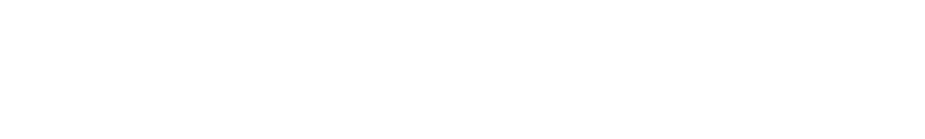
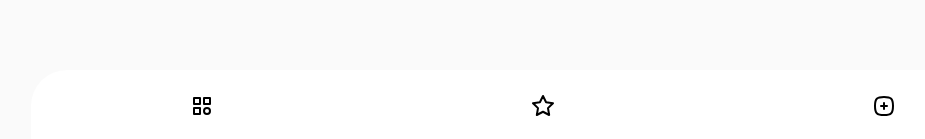
Before and after one commit to Se9oo/linklink, a Next.js app: page / in a window 1280 px wide. Shown: the part 658-797 px from the top of the page, without its empty margins (97-1022 px from the left). Built offline with nearby package versions, Linux system fonts and the light colour scheme.

Commit message:
Feat: footer 메뉴 추가

```diff
--- a/app/layout.tsx
+++ b/app/layout.tsx
@@ -35,7 +35,10 @@ export const metadata = {
 export default function RootLayout({ children }: { children: React.ReactNode }) {
   return (
     <html lang="ko">
-      <body className={`${pretendard.className} max-w-screen-lg my-0 mx-auto h-screen flex flex-col`}>{children}</body>
+      <body className={`${pretendard.className} max-w-screen-lg my-0 mx-auto h-screen flex flex-col bg-background`}>
+        {children}
+        <Footer />
+      </body>
     </html>
   );
 }
--- /dev/null
+++ b/components/footer/Footer.tsx
@@ -0,0 +1,11 @@
+import FooterMenuList from '../menu/FooterMenuList';
+
+const Footer = () => {
+  return (
+    <footer className="w-full">
+      <FooterMenuList />
+    </footer>
+  );
+};
+
+export default Footer;
--- /dev/null
+++ b/components/menu/FooterMenuList.tsx
@@ -0,0 +1,21 @@
+import { FooterMenus } from '@/constants/menu';
+
+const FooterMenuList = () => {
+  return (
+    <ul className="flex justify-between w-full text-center h-[72px] bg-white rounded-t-[36px]">
+      {FooterMenus.map((menu) => {
+        const { id, renderIcon } = menu;
+
+        return (
+          <li key={id} className="flex-1">
+            <button type="button" className="flex items-center justify-center w-full h-full cursor-pointer">
+              {renderIcon}
+            </button>
+          </li>
+        );
+      })}
+    </ul>
+  );
+};
+
+export default FooterMenuList;
--- /dev/null
+++ b/constants/menu.tsx
@@ -0,0 +1,22 @@
+import { ReactNode } from 'react';
+import { IconCategory, IconStar, IconSquareRoundedPlus } from '@tabler/icons-react';
+
+interface FooterMenuItemType {
+  id: string;
+  renderIcon: ReactNode;
+}
+
+export const FooterMenus: FooterMenuItemType[] = [
+  {
+    id: 'categories',
+    renderIcon: <IconCategory />,
+  },
+  {
+    id: 'favorites',
+    renderIcon: <IconStar />,
+  },
+  {
+    id: 'addLink',
+    renderIcon: <IconSquareRoundedPlus />,
+  },
+];
```
